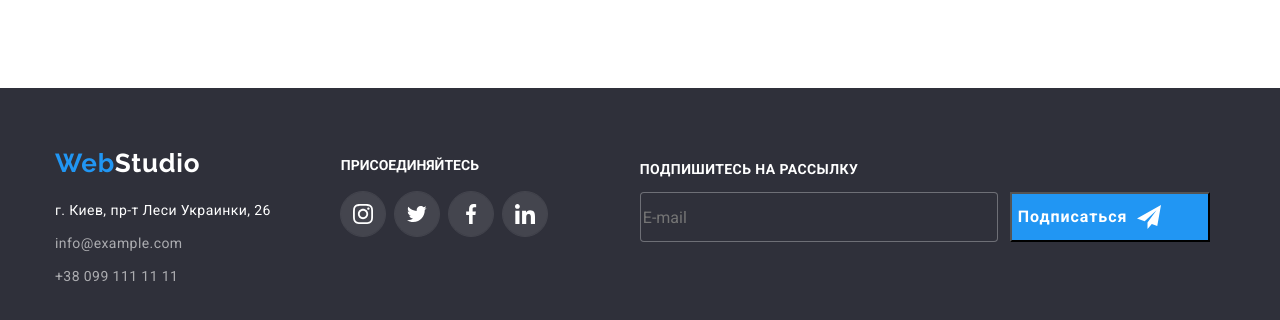
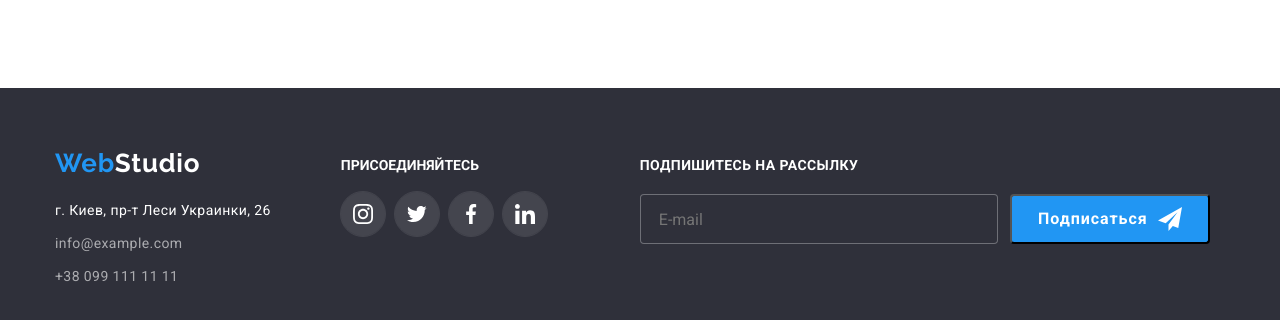
Before and after one commit to Rocket1980/goit-markup-hw-06, a plain HTML site: page index.html in a window 1280 px wide. Shown: the part 2551-2871 px from the top of the page. Drawn offline with nearby package versions, Linux system fonts and the light colour scheme.

Commit message:
form footer3

```diff
--- a/css/styles.css
+++ b/css/styles.css
@@ -659,6 +659,10 @@ span {
   text-transform: uppercase;
 
   color: #ffffff;
+  margin-top: 10px;
+  margin-right: 0;
+  margin-bottom: 20px;
+  margin-left: 0;
 }
 
 .mail-input-siz {
@@ -675,20 +679,14 @@ span {
   border: 1px solid rgba(255, 255, 255, 0.3);
   background-color: #2f303a;
   border-radius: 4px;
+  text-indent: 16px;
 }
-
-/* .button-group {
-  display: flex;
-  align-items: center;
-  justify-content: center;
-  width: 143px;
-  height: 30px;
-} */
 
 .mail-input-button {
   width: 200px;
   height: 50px;
   margin-left: 12px;
+  border-radius: 4px;
   background-color: var(--theme-color);
 
   font-family: var(--secondary-font);
@@ -699,7 +697,7 @@ span {
 
   display: flex;
   align-items: center;
-  text-align: center;
+  justify-content: center;
   letter-spacing: 0.06em;
 
   color: #ffffff;
```
